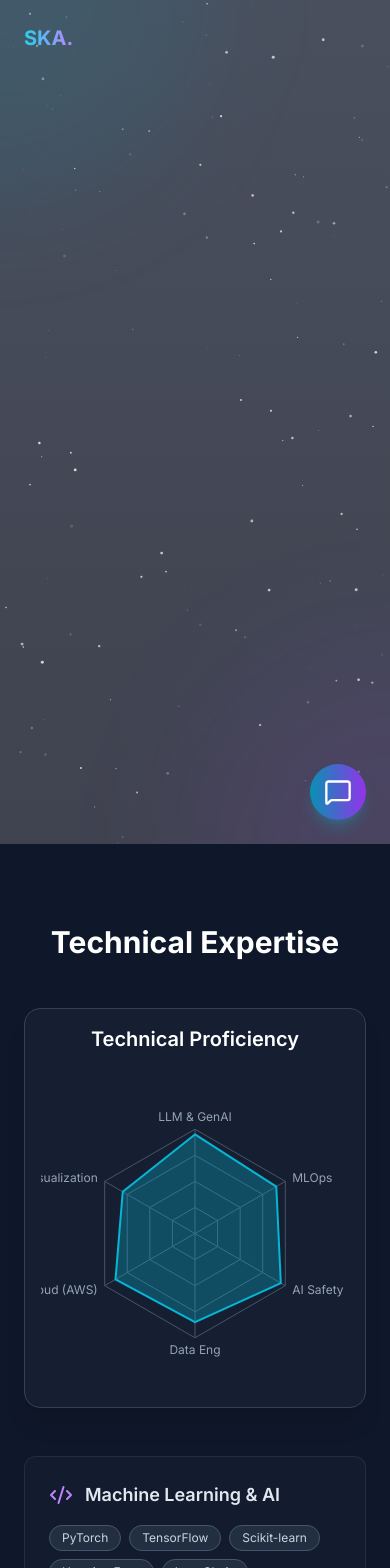
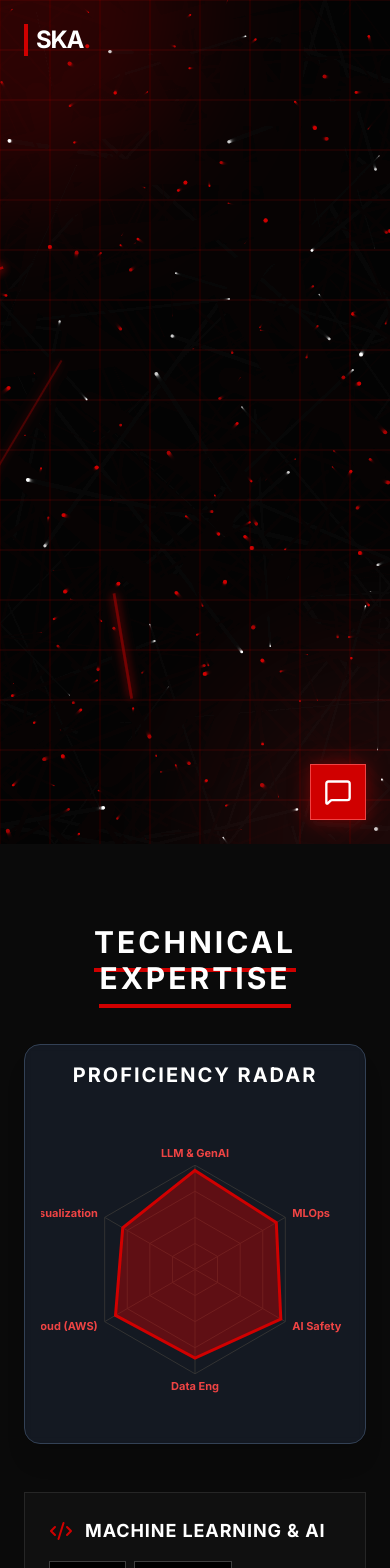
Before and after one commit to Sandeepkumaramgothu/Portfolio, a React (Vite) app: page / in a window 390 px wide. Shown: the top 1568 px of the page. Built offline with nearby package versions, Linux system fonts and the light colour scheme.

Commit message:
feat: redesign portfolio with Japanese Tech Samurai theme and red/black aesthetics

```diff
--- a/App.tsx
+++ b/App.tsx
@@ -30,10 +30,11 @@ const App: React.FC = () => {
       <Background />
 
       {/* Navigation */}
-      <nav className={`fixed top-0 left-0 right-0 z-40 transition-all duration-300 ${isScrolled ? 'bg-slate-900/90 backdrop-blur-md border-b border-slate-800 py-4' : 'bg-transparent py-6'}`}>
+      {/* Navigation */}
+      <nav className={`fixed top-0 left-0 right-0 z-40 transition-all duration-300 ${isScrolled ? 'bg-black/90 backdrop-blur-md border-b border-samurai-red/30 py-4' : 'bg-transparent py-6'}`}>
         <div className="container mx-auto px-6 flex justify-between items-center">
-          <a href="#" className="text-xl font-bold bg-gradient-to-r from-cyan-400 to-purple-400 bg-clip-text text-transparent">
-            SKA.
+          <a href="#" className="text-2xl font-black tracking-tighter text-white border-l-4 border-samurai-red pl-2 uppercase">
+            SKA<span className="text-samurai-red">.</span>
           </a>
 
           <div className="hidden md:flex gap-8">
@@ -41,7 +42,7 @@ const App: React.FC = () => {
               <a
                 key={link.name}
                 href={link.href}
-                className="text-sm font-medium text-slate-300 hover:text-white hover:text-cyan-400 transition-colors"
+                className="text-sm font-bold uppercase tracking-widest text-slate-400 hover:text-samurai-red transition-colors"
               >
                 {link.name}
               </a>
@@ -50,9 +51,9 @@ const App: React.FC = () => {
 
           <a
             href="mailto:sandeepkumaramgothu3@gmail.com"
-            className="hidden md:block px-4 py-2 rounded-lg bg-slate-800 hover:bg-slate-700 text-sm font-medium transition-colors border border-slate-700"
+            className="hidden md:block px-6 py-2 bg-transparent border border-white hover:border-samurai-red hover:text-samurai-red text-white text-sm font-bold uppercase tracking-wider transition-all"
           >
-            Contact Me
+            Contact
           </a>
         </div>
       </nav>
--- a/components/Background.tsx
+++ b/components/Background.tsx
@@ -15,52 +15,127 @@ const Background: React.FC = () => {
         canvas.width = width;
         canvas.height = height;
 
-        const stars: { x: number; y: number; radius: number; vx: number; vy: number; alpha: number }[] = [];
-        const numStars = 150;
+        // Configuration
+        const particles: Particle[] = [];
+        const slashes: Slash[] = [];
+        const PARTICLE_COUNT = 100;
 
-        for (let i = 0; i < numStars; i++) {
-            stars.push({
-                x: Math.random() * width,
-                y: Math.random() * height,
-                radius: Math.random() * 1.5,
-                vx: (Math.random() - 0.5) * 0.2,
-                vy: (Math.random() - 0.5) * 0.2,
-                alpha: Math.random()
-            });
+        class Particle {
+            x: number;
+            y: number;
+            speedX: number;
+            speedY: number;
+            size: number;
+            color: string;
+
+            constructor() {
+                this.x = Math.random() * width;
+                this.y = Math.random() * height;
+                this.speedX = (Math.random() - 0.5) * 1.5;
+                this.speedY = (Math.random() - 0.5) * 1.5;
+                this.size = Math.random() * 2;
+                // Tech red/white colors
+                this.color = Math.random() > 0.8 ? '#ffffff' : '#D00000';
+            }
+
+            update() {
+                this.x += this.speedX;
+                this.y += this.speedY;
+
+                if (this.x < 0 || this.x > width) this.speedX *= -1;
+                if (this.y < 0 || this.y > height) this.speedY *= -1;
+            }
+
+            draw() {
+                if (!ctx) return;
+                ctx.fillStyle = this.color;
+                ctx.beginPath();
+                ctx.arc(this.x, this.y, this.size, 0, Math.PI * 2);
+                ctx.fill();
+            }
+        }
+
+        class Slash {
+            x: number;
+            y: number;
+            length: number;
+            angle: number;
+            life: number;
+            width: number;
+
+            constructor() {
+                this.x = Math.random() * width;
+                this.y = Math.random() * height;
+                this.length = Math.random() * 200 + 100;
+                this.angle = Math.random() * Math.PI * 2;
+                this.life = 1.0;
+                this.width = Math.random() * 2 + 1;
+            }
+
+            update() {
+                this.life -= 0.02;
+            }
+
+            draw() {
+                if (!ctx || this.life <= 0) return;
+                ctx.save();
+                ctx.globalAlpha = this.life;
+                ctx.strokeStyle = '#D00000'; // Samurai Red
+                ctx.lineWidth = this.width;
+                ctx.shadowBlur = 10;
+                ctx.shadowColor = '#FF0000';
+
+                const endX = this.x + Math.cos(this.angle) * this.length;
+                const endY = this.y + Math.sin(this.angle) * this.length;
+
+                ctx.beginPath();
+                ctx.moveTo(this.x, this.y);
+                ctx.lineTo(endX, endY);
+                ctx.stroke();
+                ctx.restore();
+            }
+        }
+
+        // Initialize particles
+        for (let i = 0; i < PARTICLE_COUNT; i++) {
+            particles.push(new Particle());
         }
 
         const animate = () => {
-            ctx.clearRect(0, 0, width, height);
-
-            // Draw Background
-            const gradient = ctx.createLinearGradient(0, 0, 0, height);
-            gradient.addColorStop(0, '#0f172a'); // slate-900
-            gradient.addColorStop(1, '#020617'); // slate-950
-            ctx.fillStyle = gradient;
+            if (!ctx) return;
+            // Trail effect (Void Black)
+            ctx.fillStyle = 'rgba(5, 5, 5, 0.2)';
             ctx.fillRect(0, 0, width, height);
 
-            // Draw Stars
-            ctx.fillStyle = '#ffffff';
-            stars.forEach(star => {
-                ctx.globalAlpha = star.alpha;
-                ctx.beginPath();
-                ctx.arc(star.x, star.y, star.radius, 0, Math.PI * 2);
-                ctx.fill();
+            // Tech Grid (Subtle)
+            ctx.strokeStyle = 'rgba(208, 0, 0, 0.05)';
+            ctx.lineWidth = 1;
+            ctx.beginPath();
+            for (let i = 0; i < width; i += 50) {
+                ctx.moveTo(i, 0);
+                ctx.lineTo(i, height);
+            }
+            for (let i = 0; i < height; i += 50) {
+                ctx.moveTo(0, i);
+                ctx.lineTo(width, i);
+            }
+            ctx.stroke();
 
-                // Move
-                star.x += star.vx;
-                star.y += star.vy;
+            // Particles
+            particles.forEach(p => {
+                p.update();
+                p.draw();
+            });
 
-                // Bounce/Wrap
-                if (star.x < 0) star.x = width;
-                if (star.x > width) star.x = 0;
-                if (star.y < 0) star.y = height;
-                if (star.y > height) star.y = 0;
+            // Random Slashes (Katana effect)
+            if (Math.random() < 0.05) {
+                slashes.push(new Slash());
+            }
 
-                // Twinkle
-                star.alpha += (Math.random() - 0.5) * 0.02;
-                if (star.alpha < 0.1) star.alpha = 0.1;
-                if (star.alpha > 0.8) star.alpha = 0.8;
+            slashes.forEach((s, index) => {
+                s.update();
+                s.draw();
+                if (s.life <= 0) slashes.splice(index, 1);
             });
 
             requestAnimationFrame(animate);
--- a/components/Chatbot.tsx
+++ b/components/Chatbot.tsx
@@ -69,51 +69,50 @@ const Chatbot: React.FC = () => {
     <div className="fixed bottom-6 right-6 z-50 flex flex-col items-end">
       {/* Chat Window */}
       {isOpen && (
-        <div className="mb-4 w-[350px] md:w-[400px] h-[500px] bg-slate-800 rounded-2xl shadow-2xl border border-slate-700 flex flex-col overflow-hidden animate-slide-up">
+        <div className="mb-4 w-[350px] md:w-[400px] h-[500px] bg-black/90 backdrop-blur-md shadow-2xl border border-samurai-red/50 flex flex-col overflow-hidden animate-slide-up">
 
           {/* Header */}
-          <div className="p-4 bg-slate-900 border-b border-slate-700 flex justify-between items-center">
+          <div className="p-4 bg-red-900/20 border-b border-samurai-red/30 flex justify-between items-center">
             <div className="flex items-center gap-2">
-              <div className="w-8 h-8 rounded-full bg-gradient-to-tr from-cyan-500 to-purple-500 flex items-center justify-center">
+              <div className="w-8 h-8 bg-samurai-red flex items-center justify-center">
                 <Bot size={18} className="text-white" />
               </div>
               <div>
-                <h3 className="text-white font-semibold text-sm">Sandeep's AI Agent</h3>
-                <p className="text-xs text-cyan-400">Powered by Gemini</p>
+                <h3 className="text-white font-bold text-sm uppercase tracking-wider">AI Samurai Agent</h3>
+                <p className="text-xs text-red-400">Powered by Gemini</p>
               </div>
             </div>
-            <button onClick={() => setIsOpen(false)} className="text-slate-400 hover:text-white">
+            <button onClick={() => setIsOpen(false)} className="text-red-400 hover:text-white">
               <X size={20} />
             </button>
           </div>
 
           {/* Messages */}
-          <div className="flex-1 overflow-y-auto p-4 space-y-4 bg-slate-800/50">
+          <div className="flex-1 overflow-y-auto p-4 space-y-4 bg-transparent">
             {messages.map((msg, idx) => (
               <div key={idx} className={`flex ${msg.role === 'user' ? 'justify-end' : 'justify-start'}`}>
-                <div className={`max-w-[80%] rounded-2xl p-3 text-sm ${
-                  msg.role === 'user'
-                    ? 'bg-cyan-600 text-white rounded-br-none'
+                <div className={`max-w-[80%] p-3 text-sm border ${msg.role === 'user'
+                    ? 'bg-red-900/40 text-white border-samurai-red'
                     : msg.isError
-                      ? 'bg-red-500/10 text-red-200 border border-red-500/20'
-                      : 'bg-slate-700 text-slate-100 rounded-bl-none'
-                }`}>
+                      ? 'bg-red-950 text-red-400 border-red-600'
+                      : 'bg-neutral-900 text-slate-200 border-neutral-700'
+                  }`}>
                   {msg.text}
                 </div>
               </div>
             ))}
             {isLoading && messages[messages.length - 1]?.text === '' && (
-               <div className="flex justify-start">
-                 <div className="bg-slate-700 rounded-2xl p-3 rounded-bl-none">
-                   <Loader2 size={16} className="animate-spin text-cyan-400" />
-                 </div>
-               </div>
+              <div className="flex justify-start">
+                <div className="bg-neutral-900 p-3 border border-neutral-700">
+                  <Loader2 size={16} className="animate-spin text-samurai-red" />
+                </div>
+              </div>
             )}
             <div ref={messagesEndRef} />
           </div>
 
           {/* Input */}
-          <div className="p-4 bg-slate-900 border-t border-slate-700">
+          <div className="p-4 bg-black border-t border-samurai-red/30">
             <div className="flex gap-2">
               <input
                 type="text"
@@ -121,13 +120,13 @@ const Chatbot: React.FC = () => {
                 onChange={(e) => setInput(e.target.value)}
                 onKeyDown={handleKeyPress}
                 placeholder="Ask about my projects..."
-                className="flex-1 bg-slate-800 border border-slate-700 rounded-full px-4 py-2 text-sm text-white focus:outline-none focus:border-cyan-500"
+                className="flex-1 bg-neutral-900 border border-neutral-700 px-4 py-2 text-sm text-white focus:outline-none focus:border-samurai-red"
                 disabled={isLoading}
               />
               <button
                 onClick={handleSend}
                 disabled={isLoading || !input.trim()}
-                className="p-2 rounded-full bg-cyan-600 hover:bg-cyan-500 disabled:opacity-50 disabled:cursor-not-allowed text-white transition-colors"
+                className="p-2 bg-samurai-red hover:bg-red-700 disabled:opacity-50 disabled:cursor-not-allowed text-white transition-colors"
               >
                 <Send size={18} />
               </button>
@@ -139,7 +138,7 @@ const Chatbot: React.FC = () => {
       {/* Toggle Button */}
       <button
         onClick={() => setIsOpen(!isOpen)}
-        className="w-14 h-14 rounded-full bg-gradient-to-r from-cyan-600 to-purple-600 text-white shadow-lg shadow-cyan-500/25 hover:scale-110 transition-transform flex items-center justify-center group"
+        className="w-14 h-14 bg-samurai-red text-white shadow-[0_0_20px_rgba(208,0,0,0.5)] hover:bg-red-700 hover:scale-110 transition-transform flex items-center justify-center group border border-red-500"
       >
         {isOpen ? <X size={28} /> : <MessageSquare size={28} className="group-hover:animate-pulse" />}
       </button>
--- a/components/Experience.tsx
+++ b/components/Experience.tsx
@@ -5,21 +5,21 @@ import { motion } from 'framer-motion';
 
 const Experience: React.FC = () => {
   return (
-    <section id="experience" className="py-20 bg-slate-800/50">
+    <section id="experience" className="py-20 bg-black/50 relative">
       <div className="container mx-auto px-6">
         <motion.h2
-          className="text-3xl md:text-4xl font-bold text-white mb-16 text-center"
+          className="text-3xl md:text-4xl font-bold text-white mb-16 text-center uppercase tracking-widest"
           initial={{ opacity: 0, y: -20 }}
           whileInView={{ opacity: 1, y: 0 }}
           transition={{ duration: 0.5 }}
         >
-          Professional Experience
+          <span className="border-b-4 border-samurai-red pb-2">Experience</span>
         </motion.h2>
 
         <div className="max-w-4xl mx-auto relative">
-          {/* Vertical Line */}
-          <div className="absolute left-8 md:left-1/2 w-0.5 h-full bg-slate-700 transform -translate-x-1/2 hidden md:block" />
-          <div className="absolute left-8 w-0.5 h-full bg-slate-700 transform -translate-x-1/2 block md:hidden" />
+          {/* Vertical Line - Red */}
+          <div className="absolute left-8 md:left-1/2 w-0.5 h-full bg-red-900/50 transform -translate-x-1/2 hidden md:block" />
+          <div className="absolute left-8 w-0.5 h-full bg-red-900/50 transform -translate-x-1/2 block md:hidden" />
 
           {EXPERIENCE.map((exp, index) => (
             <motion.div
@@ -31,25 +31,25 @@ const Experience: React.FC = () => {
               viewport={{ once: true }}
             >
 
-              {/* Timeline Dot */}
-              <div className="absolute left-8 md:left-1/2 w-8 h-8 bg-slate-900 border-4 border-cyan-500 rounded-full transform -translate-x-1/2 flex items-center justify-center z-10">
-                <div className="w-2 h-2 bg-white rounded-full"></div>
+              {/* Timeline Dot - Diamond Shape (Samurai) */}
+              <div className="absolute left-8 md:left-1/2 w-6 h-6 bg-black border-2 border-samurai-red transform -translate-x-1/2 flex items-center justify-center z-10 rotate-45 shadow-[0_0_10px_#D00000]">
+                <div className="w-2 h-2 bg-samurai-red"></div>
               </div>
 
               {/* Content Card */}
               <div className="ml-16 md:ml-0 md:w-1/2">
-                <div className={`bg-slate-900 p-6 rounded-xl border border-slate-700 shadow-lg ${index % 2 === 0 ? 'md:mr-12' : 'md:ml-12'} hover:border-cyan-500/50 transition-colors`}>
+                <div className={`bg-neutral-900/80 backdrop-blur-sm p-6 border-l-4 border-samurai-red shadow-lg ${index % 2 === 0 ? 'md:mr-12' : 'md:ml-12'} hover:shadow-[0_0_20px_rgba(208,0,0,0.2)] transition-all duration-300 group`}>
                   <div className="flex items-center gap-2 mb-2">
-                    <Briefcase className="w-4 h-4 text-cyan-400" />
-                    <span className="text-cyan-400 text-sm font-semibold">{exp.period}</span>
+                    <Briefcase className="w-4 h-4 text-samurai-red group-hover:scale-110 transition-transform" />
+                    <span className="text-samurai-red text-sm font-bold tracking-widest uppercase">{exp.period}</span>
                   </div>
-                  <h3 className="text-xl font-bold text-white mb-1">{exp.role}</h3>
-                  <h4 className="text-slate-400 font-medium mb-4">{exp.company}</h4>
+                  <h3 className="text-xl font-bold text-white mb-1 group-hover:text-red-400 transition-colors">{exp.role}</h3>
+                  <h4 className="text-slate-400 font-medium mb-4 uppercase text-xs tracking-wider">{exp.company}</h4>
 
                   <ul className="space-y-2">
                     {exp.points.map((point, pIdx) => (
                       <li key={pIdx} className="text-slate-300 text-sm leading-relaxed flex items-start">
-                        <span className="mr-2 mt-1.5 w-1 h-1 bg-slate-500 rounded-full flex-shrink-0"></span>
+                        <span className="mr-2 mt-2 w-1.5 h-1.5 bg-samurai-red rotate-45 flex-shrink-0 group-hover:bg-red-400 transition-colors"></span>
                         {point}
                       </li>
                     ))}
--- a/components/Skills.tsx
+++ b/components/Skills.tsx
@@ -5,24 +5,24 @@ import { Code2, Database, Shield, Server, LineChart } from 'lucide-react';
 import { motion } from 'framer-motion';
 
 const getIcon = (category: string) => {
-  if (category.includes("Machine")) return <Code2 className="text-purple-400" />;
-  if (category.includes("Safety")) return <Shield className="text-red-400" />;
-  if (category.includes("MLOps")) return <Server className="text-blue-400" />;
-  if (category.includes("Data")) return <Database className="text-green-400" />;
-  return <LineChart className="text-yellow-400" />;
+  if (category.includes("Machine")) return <Code2 className="text-samurai-red" />;
+  if (category.includes("Safety")) return <Shield className="text-red-500" />;
+  if (category.includes("MLOps")) return <Server className="text-white" />;
+  if (category.includes("Data")) return <Database className="text-red-400" />;
+  return <LineChart className="text-samurai-gold" />; // Gold accent for variety
 };
 
 const Skills: React.FC = () => {
   return (
-    <section id="skills" className="py-20 bg-slate-900 relative">
+    <section id="skills" className="py-20 bg-[#0a0a0a] relative">
       <div className="container mx-auto px-6">
         <motion.h2
-          className="text-3xl md:text-4xl font-bold text-white mb-12 text-center"
+          className="text-3xl md:text-4xl font-bold text-white mb-12 text-center uppercase tracking-widest"
           initial={{ opacity: 0, y: -20 }}
           whileInView={{ opacity: 1, y: 0 }}
           transition={{ duration: 0.5 }}
         >
-          Technical Expertise
+          <span className="border-b-4 border-samurai-red pb-2">Technical Expertise</span>
         </motion.h2>
 
         <div className="grid grid-cols-1 lg:grid-cols-3 gap-12 items-start">
@@ -42,7 +42,7 @@ const Skills: React.FC = () => {
             {SKILLS.map((skillGroup, idx) => (
               <motion.div
                 key={idx}
-                className="bg-slate-800/30 p-6 rounded-xl border border-slate-700/50 hover:border-cyan-500/30 transition-colors"
+                className="bg-neutral-900/50 p-6 border border-neutral-800 hover:border-samurai-red transition-all duration-300 hover:shadow-[0_0_15px_rgba(208,0,0,0.15)] group"
                 initial={{ opacity: 0, y: 20 }}
                 whileInView={{ opacity: 1, y: 0 }}
                 transition={{ duration: 0.5, delay: idx * 0.1 }}
@@ -50,13 +50,13 @@ const Skills: React.FC = () => {
               >
                 <div className="flex items-center gap-3 mb-4">
                   {getIcon(skillGroup.category)}
-                  <h3 className="text-lg font-semibold text-slate-200">{skillGroup.category}</h3>
+                  <h3 className="text-lg font-bold text-white uppercase tracking-wider group-hover:text-samurai-red transition-colors">{skillGroup.category}</h3>
                 </div>
                 <div className="flex flex-wrap gap-2">
                   {skillGroup.skills.map((skill, sIdx) => (
                     <span
                       key={sIdx}
-                      className="px-3 py-1 bg-slate-700/50 text-slate-300 rounded-full text-xs font-medium border border-slate-600 hover:bg-cyan-500/20 transition-colors cursor-default"
+                      className="px-3 py-1 bg-black text-slate-300 text-xs font-mono border border-neutral-700 hover:border-samurai-red hover:text-white transition-colors cursor-default"
                     >
                       {skill}
                     </span>
--- a/components/SkillsRadar.tsx
+++ b/components/SkillsRadar.tsx
@@ -21,23 +21,23 @@ const data = [
 const SkillsRadar: React.FC = () => {
   return (
     <div className="h-[400px] w-full bg-slate-800/50 rounded-2xl p-4 border border-slate-700 shadow-xl backdrop-blur-sm">
-      <h3 className="text-xl font-semibold text-white mb-4 text-center">Technical Proficiency</h3>
+      <h3 className="text-xl font-bold text-white mb-4 text-center uppercase tracking-widest">Proficiency Radar</h3>
       <ResponsiveContainer width="100%" height="90%">
         <RadarChart cx="50%" cy="50%" outerRadius="70%" data={data}>
-          <PolarGrid stroke="#475569" />
-          <PolarAngleAxis dataKey="subject" tick={{ fill: '#94a3b8', fontSize: 12 }} />
+          <PolarGrid stroke="#333" />
+          <PolarAngleAxis dataKey="subject" tick={{ fill: '#ef4444', fontSize: 11, fontWeight: 'bold' }} />
           <PolarRadiusAxis angle={30} domain={[0, 100]} tick={false} axisLine={false} />
           <Radar
             name="Sandeep"
             dataKey="A"
-            stroke="#06b6d4"
-            strokeWidth={2}
-            fill="#06b6d4"
-            fillOpacity={0.3}
+            stroke="#D00000"
+            strokeWidth={3}
+            fill="#D00000"
+            fillOpacity={0.4}
           />
           <Tooltip
-            contentStyle={{ backgroundColor: '#1e293b', borderColor: '#334155', color: '#f1f5f9' }}
-            itemStyle={{ color: '#22d3ee' }}
+            contentStyle={{ backgroundColor: '#000', borderColor: '#D00000', color: '#fff' }}
+            itemStyle={{ color: '#ef4444' }}
           />
         </RadarChart>
       </ResponsiveContainer>
--- a/index.css
+++ b/index.css
@@ -4,7 +4,7 @@
 
 @layer base {
   body {
-    @apply font-sans bg-transparent text-slate-100;
+    @apply font-sans bg-[#050505] text-slate-100;
   }
 }
 
--- a/index.html
+++ b/index.html
@@ -8,9 +8,10 @@
   <link href="https://fonts.googleapis.com/css2?family=Inter:wght@300;400;600;700&display=swap" rel="stylesheet">
 </head>
 
-<body class="text-slate-100 antialiased selection:bg-cyan-500 selection:text-white">
+<body class="text-slate-100 antialiased selection:bg-cyan-500 selection:text-white"
+  style="background-color: #0f172a; color: #f1f5f9;">
   <div id="root"></div>
-  <script type="module" src="/index.tsx"></script>
+  <script type="module" src="./index.tsx"></script>
 </body>
 
 </html>
--- a/tailwind.config.js
+++ b/tailwind.config.js
@@ -6,8 +6,17 @@ export default {
     ],
     theme: {
         extend: {
+            colors: {
+                samurai: {
+                    red: '#D00000', // Deep crimson
+                    dark: '#050505', // Void black
+                    gold: '#FFD700', // Katana accent
+                    silver: '#E5E7EB', // Blade edge
+                }
+            },
             fontFamily: {
                 sans: ['Inter', 'sans-serif'],
+                // suggest adding a more angular font if possible, but sticking to sans for now
             },
             animation: {
                 'slide-up': 'slideUp 0.3s ease-out forwards',
--- a/vite.config.ts
+++ b/vite.config.ts
@@ -5,7 +5,7 @@ import react from '@vitejs/plugin-react';
 export default defineConfig(({ mode }) => {
   const env = loadEnv(mode, '.', '');
   return {
-    base: '/Portfolio/',
+    base: mode === 'production' ? '/Portfolio/' : '/',
     server: {
       port: 3000,
       host: '0.0.0.0',
```
Also changed, not shown: components/Hero.tsx (+18 -18 lines), components/Projects.tsx (+22 -20 lines).
